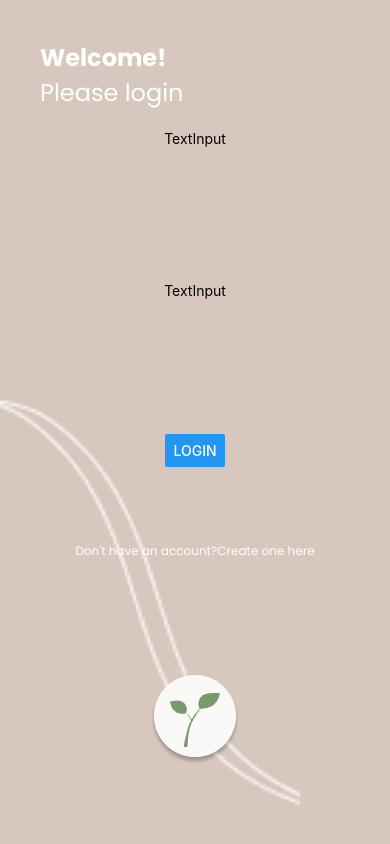
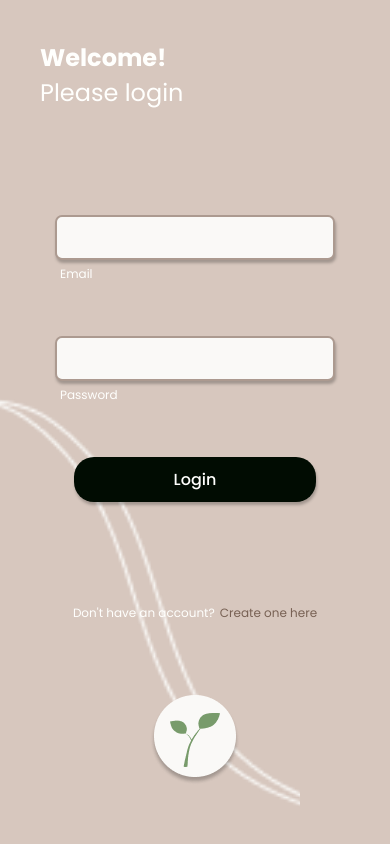
Before and after one commit to torikak11/Sprout-React-App, a React Native app: screen /Login in a window 390 px wide. Built offline with nearby package versions, Linux system fonts and the light colour scheme.

Commit message:
Styled Login components and layout

```diff
--- /dev/null
+++ b/components/Button.js
@@ -0,0 +1,22 @@
+import { Text, Pressable } from 'react-native';
+import React from 'react';
+
+import { COLORS, FONTS, SIZE, SHADOWS } from '../constants';
+
+export const MainButton = (props) => {
+  return (
+    <Pressable style={{
+        backgroundColor: COLORS.black,
+        paddingVertical: 10,
+        paddingHorizontal: 100,
+        borderRadius: 20,
+        ...SHADOWS.shadow01,
+        }}>
+        <Text style={{
+            fontFamily: FONTS.medium,
+            fontSize: SIZE.body,
+            color: COLORS.white100
+            }}>{props.name}</Text>
+    </Pressable>
+  );
+};
--- a/components/Input.js
+++ b/components/Input.js
@@ -1,12 +1,29 @@
-import { View, Text } from 'react-native';
+import { View, TextInput, Text } from 'react-native';
 import React from 'react';
 
-const TextInput = () => {
+import { COLORS, FONTS, SHADOWS, SIZE } from '../constants';
+
+export const RecInput = (props) => {
   return (
     <View>
-      <Text>TextInput</Text>
+        <TextInput style={{
+            height: 45,
+            width: 280,
+            borderWidth: 2,
+            borderColor: COLORS.brown200,
+            borderRadius: 7,
+            backgroundColor: COLORS.white200,
+            ...SHADOWS.shadow01,
+            }}
+        />
+        <Text style={{
+            color: COLORS.white100,
+            fontFamily: FONTS.regular,
+            fontSize: SIZE.small,
+            padding: 5,
+            }}
+        >{props.label}</Text>
     </View>
+
   );
 };
-
-export default TextInput;
--- a/components/index.js
+++ b/components/index.js
@@ -1,6 +1,7 @@
 import Logo from "./Logo";
-import TextInput from "./Input";
+import { RecInput } from "./Input";
+import { MainButton } from "./Button";
 
 export {
-    Logo, TextInput,
+    Logo, RecInput, MainButton,
 };
--- a/constants/theme.js
+++ b/constants/theme.js
@@ -38,11 +38,11 @@ export const SHADOWS = {
     shadow01: {
         shadowColor: '#000000',
         shadowOffset: {
-            width: 2,
+            width: 1,
             height: 3,
         },
-        shadowOpacity: 0.20,
-        shadowRadius: 4,
+        shadowOpacity: 0.25,
+        shadowRadius: 3,
 
         elevation: 1,
     },
--- a/screens/Login.js
+++ b/screens/Login.js
@@ -1,24 +1,26 @@
 import React from 'react';
 import { useState } from 'react';
-import { Image, StyleSheet, View, Text, SafeAreaView, Button } from 'react-native';
+import { Image, StyleSheet, View, Text, SafeAreaView } from 'react-native';
 
-import { assets, COLORS, SIZE, SHADOWS, FONTS } from '../constants';
-import { TextInput, Logo } from '../components';
+import { assets, COLORS, SIZE, FONTS } from '../constants';
+import { Logo, RecInput, MainButton } from '../components';
 
 const Login = () => {
   return (
     <SafeAreaView style={{flex: 1}}>
       <View style={styles.layout}>
-        <Text style={styles.header}>Welcome!</Text>
-        <Text style={styles.subheader}>Please login</Text>
-        <View style={styles.inputs}>
-          <TextInput />
-          <TextInput />
-          <Button title='Login' />
+        <View style={styles.headercontainer}>
+          <Text style={styles.header}>Welcome!</Text>
+          <Text style={[styles.header, {fontFamily: FONTS.regular}]}>Please login</Text>
+        </View>
+        <View style={styles.inputcontainer}>
+          <RecInput label="Email" />
+          <RecInput label='Password' />
+          <MainButton name='Login' />
         </View>
         <View style={styles.container}>
           <Text style={styles.text}>Don't have an account?</Text>
-          <Text style={styles.text}>Create one here</Text>
+          <Text style={[styles.text, {paddingLeft: 5, color: COLORS.brown400}]}>Create one here</Text>
         </View>
         <View style={styles.logo}>
           <Logo />
@@ -56,26 +58,31 @@ const styles = StyleSheet.create({
     height: 318,
     width: 300,
   },
+  headercontainer: {
+    flex: 1,
+  },
   header: {
     color: COLORS.white100,
     fontFamily: FONTS.bold,
     fontSize: SIZE.heading,
-  },
-  subheader: {
-    color: COLORS.white100,
-    fontFamily: FONTS.regular,
-    fontSize: SIZE.heading,
-    marginBottom: 20,
   },
   text: {
     fontFamily: FONTS.regular,
     fontSize: SIZE.small,
     color: COLORS.white100,
   },
-  inputs: {
-    flex: 2,
+  inputcontainer: {
+    flex: 3,
     alignItems: 'center',
-    justifyContent: 'space-between',
+    justifyContent: 'space-evenly',
+  },
+  inputs : {
+    height: 45,
+    width: 280,
+    borderWidth: 2,
+    borderColor: COLORS.brown200,
+    borderRadius: 7,
+    backgroundColor: COLORS.white200,
   },
   container: {
     flex: 1,
```
